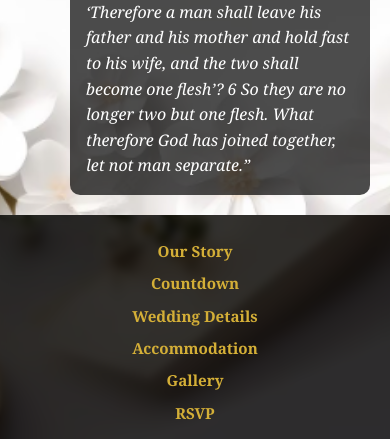
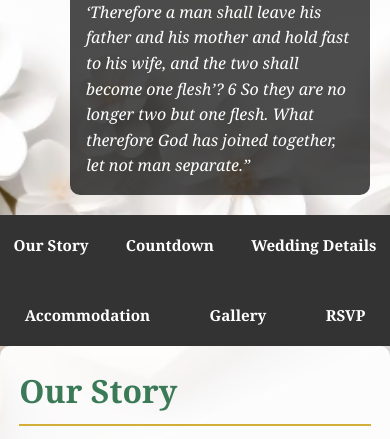
Before and after one commit to OnkeAndaSiyanda/onke-siya_wedding_invite, a plain HTML site: page index.html in a window 390 px wide. Shown: the part 629-1068 px from the top of the page. Drawn offline with Linux system fonts and the light colour scheme.

Commit message:
Update index.html

```diff
--- a/index.html
+++ b/index.html
@@ -51,26 +51,49 @@
       color: var(--black);
     }
 
+/* Style for the navigation */
 nav {
-      background: rgba(0, 0, 0, 0.8);
-      text-align: center;
-      padding: 1rem 0;
-      position: sticky;
-      top: 0;
-      z-index: 1000;
-      backdrop-filter: blur(4px);
+  display: flex;
+  justify-content: center;  /* Center align the items */
+  flex-wrap: wrap;           /* Allow wrapping of items on smaller screens */
+  gap: 20px;                 /* Add spacing between items */
+  background-color: #333;    /* Background color for the navigation */
+  padding: 10px 0;           /* Top and bottom padding */
 }
 
 nav a {
-      color: var(--gold);
-      margin: 0 1rem;
-      text-decoration: none;
-      font-weight: bold;
-      font-size: 1rem;
+  color: #fff;              /* White text color */
+  text-decoration: none;     /* Remove underline from links */
+  font-size: 18px;           /* Set font size */
+  font-weight: bold;         /* Make text bold */
+  transition: color 0.3s ease; /* Smooth color transition on hover */
 }
 
 nav a:hover {
-      color: var(--green);
+  color: #f39c12;            /* Change color on hover */
+}
+
+/* Media Query for smaller screens (e.g., mobile devices) */
+@media screen and (max-width: 768px) {
+  nav {
+    justify-content: space-around; /* Align items more evenly for smaller screens */
+    padding: 5px 0;                /* Adjust padding */
+  }
+
+  nav a {
+    font-size: 16px;               /* Adjust font size for small screens */
+  }
+}
+
+@media screen and (max-width: 480px) {
+  nav {
+    padding: 5px;                  /* Adjust padding for even smaller screens */
+  }
+
+  nav a {
+    font-size: 14px;               /* Adjust font size for very small screens */
+    padding: 5px 0;                /* Add padding for clickable areas */
+  }
 }
 	section {
       padding: 2rem;
```
Lines whose indentation alone changed are shown as unchanged.
